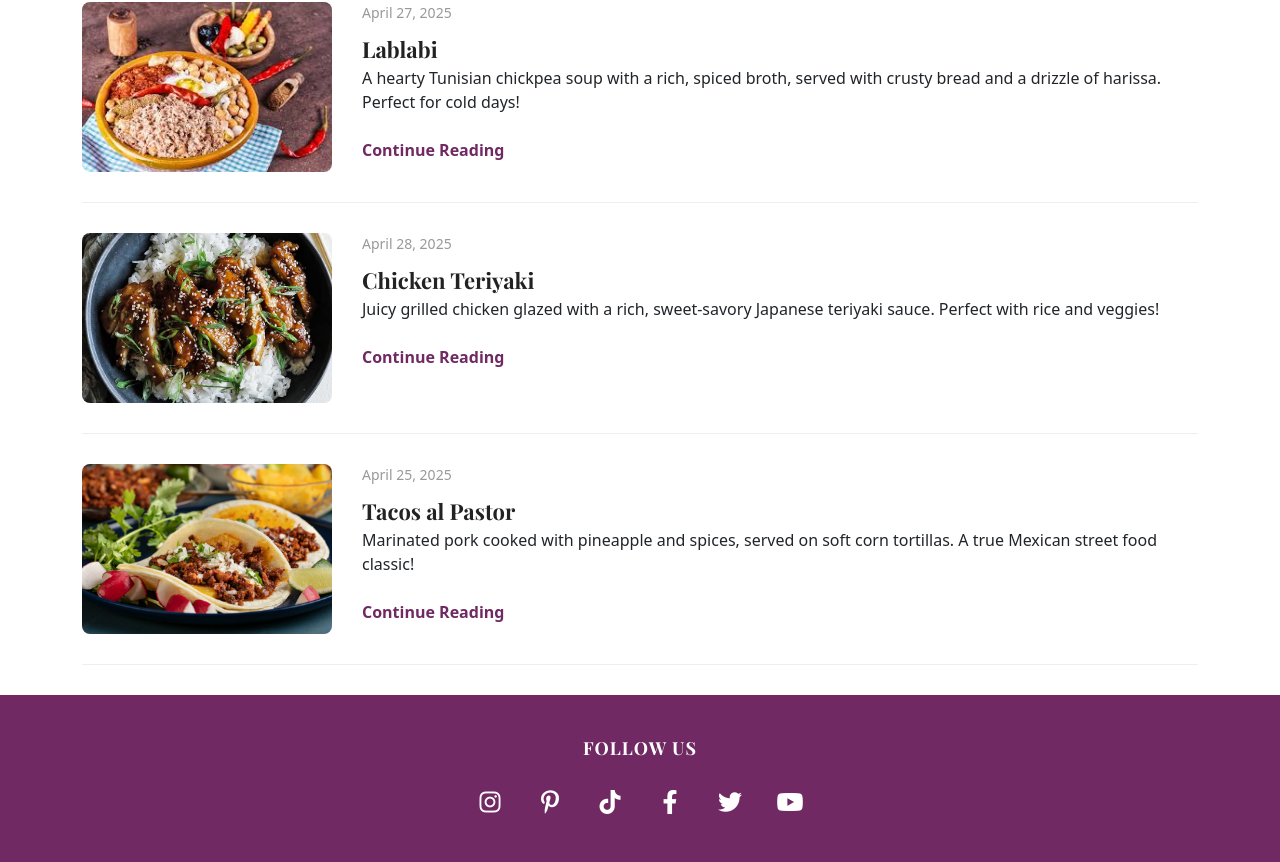
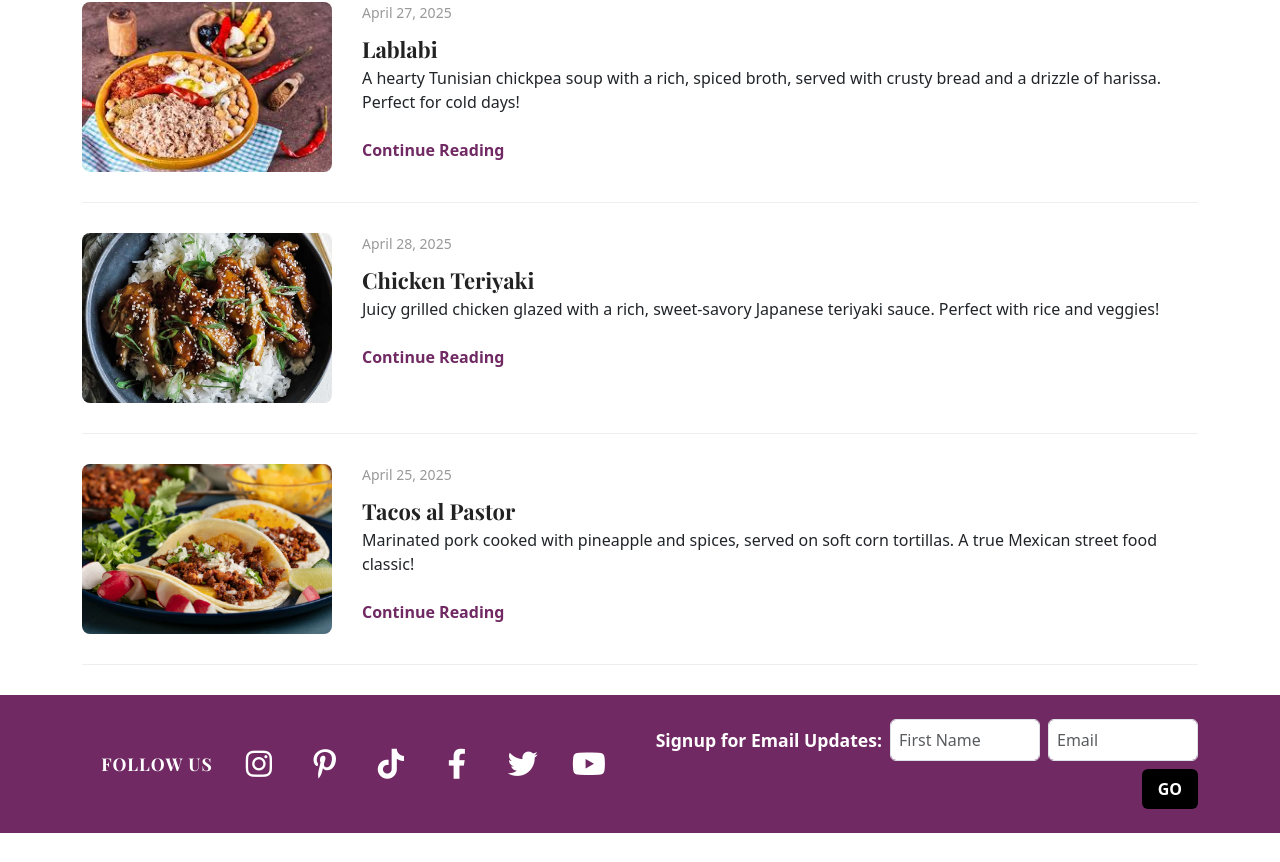
Before and after one commit to ahmedmhiri/spooniverse, a Next.js app: page / in a window 1280 px wide. Shown: the part 1187-2049 px from the top of the page. After the commit the page ends 2020 px from the top, so only its background shows below. Built offline with nearby package versions, Linux system fonts and the light colour scheme.

Commit message:
done code

```diff
--- a/next.config.js
+++ b/next.config.js
@@ -2,7 +2,6 @@
 const nextConfig = {
   reactStrictMode: true,
   experimental: {
-    appDir: true
   }
 };
 
--- /dev/null
+++ b/pages/api/subscribe.js
@@ -0,0 +1,27 @@
+import { query } from '../../lib/db';
+
+export default async function handler(req, res) {
+  if (req.method !== 'POST') {
+    return res.status(405).json({ error: 'Method Not Allowed' });
+  }
+
+  const { firstName, email } = req.body;
+
+  // Basic validation
+  if (!email || !firstName) {
+    return res.status(400).json({ error: 'Missing fields' });
+  }
+
+  try {
+    // Store subscriber
+    await query(
+      `INSERT INTO subscribers (first_name, email) VALUES (?, ?)`,
+      [firstName, email]
+    );
+
+    return res.status(200).json({ success: true });
+  } catch (err) {
+    console.error('Subscription error:', err);
+    return res.status(500).json({ error: 'Internal Server Error' });
+  }
+}
--- a/src/app/about/page.js
+++ b/src/app/about/page.js
@@ -13,7 +13,7 @@ export default function AboutPage() {
           <div className="about-hero-text">
             <h1>Welcome to Spoonivers</h1>
             <p>
-              At Spoonivers, we believe cooking should be simple, delicious, and rooted in real life. Whether you're
+              At Spoonivers, we believe cooking should be simple, delicious, and rooted in real life. Whether you&apos;re
               craving Italian classics, Japanese comfort, Mexican street food, or Tunisian traditions, Spoonivers brings
               global flavors straight to your home kitchen.
             </p>
--- a/src/app/components/ClientLayout.js
+++ b/src/app/components/ClientLayout.js
@@ -4,6 +4,7 @@ import 'bootstrap/dist/css/bootstrap.min.css';
 import Header from './Header';
 import Footer from './Footer';
 import AdSense from './Adsens';
+import GoogleAnalytics from './GoogleAnalytics';
 
 export default function ClientLayout({ children }) {
   useEffect(() => {
@@ -14,6 +15,7 @@ export default function ClientLayout({ children }) {
     <>
       <Header />
       <AdSense pId="pub-7278968735326508" />
+      <GoogleAnalytics measurementId="G-Z43TWKQ456" />
       <main>{children}</main>
       <Footer />
     </>
--- a/src/app/components/Footer.js
+++ b/src/app/components/Footer.js
@@ -1,33 +1,100 @@
-import React from 'react';
+import React, { useState } from 'react';
 
 const Footer = () => {
+  const [firstName, setFirstName] = useState('');
+  const [email, setEmail] = useState('');
+  const [message, setMessage] = useState('');
+
+  const handleSubmit = async (e) => {
+    e.preventDefault();
+
+    if (!firstName || !email) {
+      setMessage('Please fill in all fields');
+      return;
+    }
+
+    try {
+      const res = await fetch('/api/subscribe', {
+        method: 'POST',
+        headers: { 'Content-Type': 'application/json' },
+        body: JSON.stringify({ firstName, email })
+      });
+
+      const result = await res.json();
+
+      if (result.success) {
+        setMessage('Thank you for subscribing!');
+        setFirstName('');
+        setEmail('');
+      } else {
+        setMessage(result.error || 'Something went wrong');
+      }
+    } catch (err) {
+      console.error(err);
+      setMessage('Server error, please try again later');
+    }
+  };
+
   return (
-    <footer className="footer">
-      <div className="footer-content">
-        <div className="follow-text">FOLLOW US</div>
-        <div className="social-icons">
+    <footer className="footer py-4">
+      <div className="container">
+        <div className="row align-items-center">
+
+          {/* Left: Social Icons */}
+          <div className="col-md-6 mb-3 mb-md-0">
+            <div className="d-flex align-items-center gap-3 social-icons">
+              <span className="follow-text">FOLLOW US</span>
               <a href="https://instagram.com" target="_blank" rel="noopener noreferrer">
-            <i className="fab fa-instagram"></i>
+                <i className="fab fa-instagram fa-lg"></i>
               </a>
               <a href="https://pinterest.com" target="_blank" rel="noopener noreferrer">
-            <i className="fab fa-pinterest-p"></i>
+                <i className="fab fa-pinterest-p fa-lg"></i>
               </a>
               <a href="https://tiktok.com" target="_blank" rel="noopener noreferrer">
-            <i className="fab fa-tiktok"></i>
+                <i className="fab fa-tiktok fa-lg"></i>
               </a>
               <a href="https://facebook.com" target="_blank" rel="noopener noreferrer">
-            <i className="fab fa-facebook-f"></i>
+                <i className="fab fa-facebook-f fa-lg"></i>
               </a>
               <a href="https://twitter.com" target="_blank" rel="noopener noreferrer">
-            <i className="fab fa-twitter"></i>
+                <i className="fab fa-twitter fa-lg"></i>
               </a>
               <a href="https://youtube.com" target="_blank" rel="noopener noreferrer">
-            <i className="fab fa-youtube"></i>
+                <i className="fab fa-youtube fa-lg"></i>
               </a>
             </div>
           </div>
 
-      {/* Add this to your _document.js or layout file */}
+          {/* Right: Email Signup Form */}
+          <div className="col-md-6">
+            <form
+              onSubmit={handleSubmit}
+              className="d-flex flex-wrap justify-content-md-end align-items-center gap-2 signup-form"
+            >
+              <span className="signup-text">Signup for Email Updates:</span>
+              <input
+                type="text"
+                className="form-control signup-input"
+                placeholder="First Name"
+                value={firstName}
+                onChange={(e) => setFirstName(e.target.value)}
+              />
+              <input
+                type="email"
+                className="form-control signup-input"
+                placeholder="Email"
+                value={email}
+                onChange={(e) => setEmail(e.target.value)}
+              />
+              <button type="submit" className="btn signup-btn">GO</button>
+            </form>
+            {message && <div className="mt-2">{message}</div>}
+          </div>
+
+        </div>
+      </div>
+
+      {/* Font Awesome CDN for Icons */}
       <link
         rel="stylesheet"
         href="https://cdnjs.cloudflare.com/ajax/libs/font-awesome/6.4.0/css/all.min.css"
--- /dev/null
+++ b/src/app/components/GoogleAnalytics.js
@@ -0,0 +1,27 @@
+'use client';
+
+import { useEffect } from 'react';
+
+export default function GoogleAnalytics({ measurementId }) {
+  useEffect(() => {
+    if (!window.gtag) {
+      const script = document.createElement('script');
+      script.src = `https://www.googletagmanager.com/gtag/js?id=${measurementId}`;
+      script.async = true;
+      document.head.appendChild(script);
+
+      script.onload = () => {
+        window.dataLayer = window.dataLayer || [];
+        function gtag() {
+          window.dataLayer.push(arguments);
+        }
+        window.gtag = gtag;
+
+        gtag('js', new Date());
+        gtag('config', measurementId);
+      };
+    }
+  }, [measurementId]);
+
+  return null;
+}
--- a/src/app/components/Header.js
+++ b/src/app/components/Header.js
@@ -80,12 +80,7 @@ export default function Header() {
               </ul>
             </li>
             <li className="nav-item">
-              <Link
-                href="/start"
-                className={`nav-link nav-colored ${pathname === '/start' ? 'fw-bold' : ''}`}
-              >
-                Start Here
-              </Link>
+
             </li>
           </ul>
         </div>
--- a/src/app/globals.css
+++ b/src/app/globals.css
@@ -1040,3 +1040,56 @@ h1, h2, h3, .logo {
     justify-content: center !important;
   }
 }
+
+.footer {
+  background-color: #702963; /* Purple background as seen in your image */
+  padding: 20px 0;
+  color: white;
+}
+
+.footer .follow-text {
+  font-weight: bold;
+  font-size: 1.1rem;
+}
+
+.footer .signup-text {
+  font-weight: bold;
+  font-size: 1.1rem;
+}
+
+.footer .social-icons a {
+  color: white;
+  text-decoration: none;
+  margin-left: 10px;
+  transition: color 0.3s ease;
+}
+
+
+
+.footer .signup-input {
+  max-width: 150px;
+  min-width: 120px;
+  padding: 8px;
+}
+
+.footer .signup-btn {
+  font-weight: bold;
+  padding: 8px 16px;
+  background-color: black;
+  color: white;
+  border: none;
+  transition: background-color 0.3s ease;
+}
+
+.footer .signup-btn:hover {
+  background-color: white;
+  color: #702963;
+}
+
+.footer .signup-form {
+  display: flex;
+  flex-wrap: wrap;
+  gap: 10px;
+  justify-content: flex-end;
+  align-items: center;
+}
```
Also changed, not shown: src/app/layout.js (line endings or trailing spaces). Lines whose indentation alone changed are shown as unchanged.
